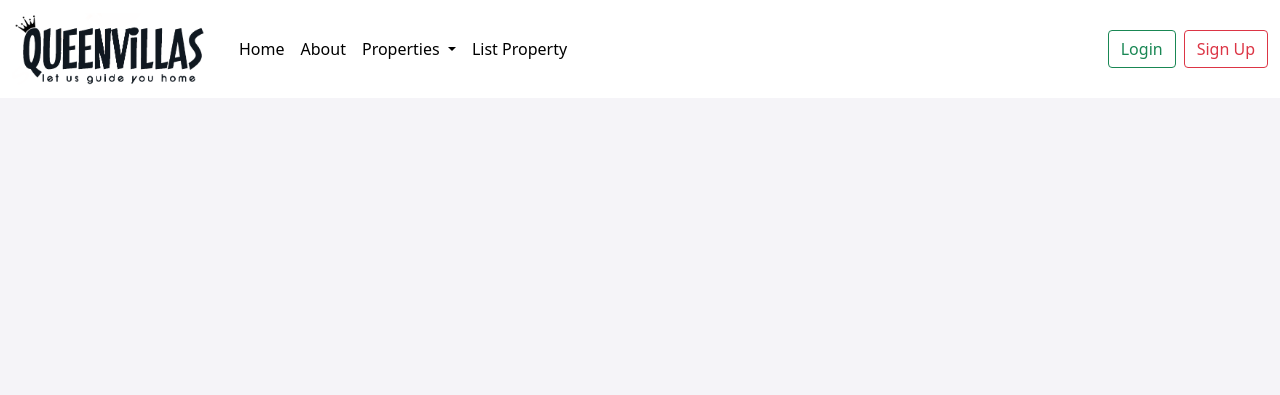
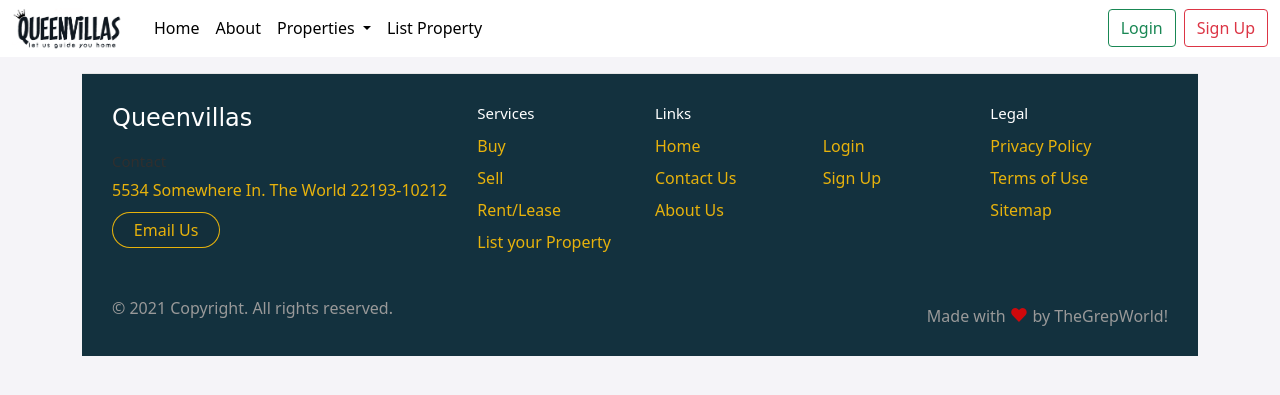
Before and after one commit to TheGrepWorld/queenvillas, a Django app: page /search/ in a window 1280 px wide. Shown: the top 395 px of the page. Run offline with Django 3.2, Linux system fonts and the light colour scheme; data comes from the database, SQL or seed files in the repository; some libraries are stand-ins or nearby versions.

Commit message:
Footer | Filter | Login-signup

```diff
--- /dev/null
+++ b/src/static_my_proj/css/footer.css
@@ -0,0 +1,142 @@
+.footer {
+    /*font-family: 'Pacifico', cursive;*/
+    display: flex;
+    font-family: var(--bs-body-font-family);
+    flex-flow: row wrap;
+    padding: 30px 30px 20px 30px;
+    color: #2f2f2f;
+    background-color: rgba(3, 35, 49, 0.93);
+    border-top: 1px solid #e5e5e5;
+}
+
+.footer > * {
+    flex: 1 100%;
+}
+
+.footer__addr {
+    margin-right: 1.25em;
+    margin-bottom: 2em;
+}
+
+.footer__logo {
+    font-family: 'Pacifico', cursive;
+    font-weight: 400;
+    font-size: 1.5rem;
+    color: white;
+}
+
+.footer__addr h2 {
+    margin-top: 1.3em;
+    font-size: 15px;
+    font-weight: 400;
+}
+
+.nav__title {
+    font-weight: 400;
+    font-size: 15px;
+    color: white;
+}
+
+.footer address {
+    font-style: normal;
+    /*color: #999;*/
+    color: rgba(255, 193, 7, 0.90);
+}
+
+.footer__btn {
+    display: flex;
+    align-items: center;
+    justify-content: center;
+    height: 36px;
+    max-width: max-content;
+    background-color: rgb(33, 33, 33, 0.07);
+    border-radius: 100px;
+    color: rgba(255, 193, 7, 0.90);
+    border: 1px solid rgba(255, 193, 7, 0.90);
+    line-height: 0;
+    margin: 0.6em 0;
+    font-size: 1rem;
+    padding: 0 1.3em;
+}
+
+.footer__btn:hover{
+    color: rgba(3, 35, 49, 0.93);
+    background-color: rgba(255, 193, 7, 0.90);
+}
+
+.footer ul {
+    list-style: none;
+    padding-left: 0;
+}
+
+.footer li {
+    line-height: 2em;
+}
+
+.footer a {
+    text-decoration: none;
+}
+
+.footer__nav {
+    display: flex;
+    flex-flow: row wrap;
+}
+
+.footer__nav > * {
+    flex: 1 50%;
+    margin-right: 1.25em;
+}
+
+.nav__ul a {
+    /*color: #999;*/
+    color: rgba(255, 193, 7, 0.90);
+}
+
+.nav__ul a:hover{
+    color: rgba(255, 193, 7, 0.90);
+}
+
+.nav__ul--extra {
+    column-count: 2;
+    column-gap: 1.25em;
+}
+
+.legal {
+    display: flex;
+    flex-wrap: wrap;
+    color: #999;
+}
+
+.legal__links {
+    display: flex;
+    align-items: center;
+}
+
+.heart {
+    color: rgba(255, 0, 0, 0.80);
+    font-size: large;
+}
+
+@media screen and (min-width: 24.375em) {
+    .legal .legal__links {
+        margin-left: auto;
+    }
+}
+
+@media screen and (min-width: 40.375em) {
+    .footer__nav > * {
+        flex: 1;
+    }
+
+    .nav__item--extra {
+        flex-grow: 2;
+    }
+
+    .footer__addr {
+        flex: 1 0px;
+    }
+
+    .footer__nav {
+        flex: 2 0px;
+    }
+}
--- a/src/static_my_proj/css/navbar.css
+++ b/src/static_my_proj/css/navbar.css
@@ -11,11 +11,10 @@
 .free-tag{
   margin-left: 82px;
   margin-top: 0px;
-  /*transform: rotate(-10deg);*/
 }
 .logo{
-  width: 195px;
-  /*height: 85px;*/
+  width: 110px;
+  padding: 0px;
 }
 
 
--- a/src/templates/base/footer.html
+++ b/src/templates/base/footer.html
@@ -0,0 +1,98 @@
+{% load static %}
+{% block base_head %}
+    <link rel="stylesheet" href="/static/css/footer.css">
+{% endblock %}
+{% block content %}
+
+    <footer class="footer">
+        <div class="footer__addr">
+            <h1 class="footer__logo">Queenvillas</h1>
+
+            <h2>Contact</h2>
+
+            <address>
+                5534 Somewhere In. The World 22193-10212<br>
+
+                <a class="footer__btn" href="mailto:example@gmail.com">Email Us</a>
+            </address>
+        </div>
+
+        <ul class="footer__nav">
+            <li class="nav__item">
+                <h2 class="nav__title">Services</h2>
+
+                <ul class="nav__ul">
+                    <li>
+                        <a href="#">Buy</a>
+                    </li>
+
+                    <li>
+                        <a href="#">Sell</a>
+                    </li>
+
+                    <li>
+                        <a href="#">Rent/Lease</a>
+                    </li>
+
+                    <li>
+                        <a href="#">List your Property</a>
+                    </li>
+                </ul>
+            </li>
+
+            <li class="nav__item nav__item--extra">
+                <h2 class="nav__title">Links</h2>
+
+                <ul class="nav__ul nav__ul--extra">
+                    <li>
+                        <a href="#">Home</a>
+                    </li>
+
+                    <li>
+                        <a href="#">Contact Us</a>
+                    </li>
+
+                    <li>
+                        <a href="#">About Us</a>
+                    </li>
+
+                    <li>
+                        <a href="#">Login</a>
+                    </li>
+
+                    <li>
+                        <a href="#">Sign Up</a>
+                    </li>
+
+                </ul>
+            </li>
+
+            <li class="nav__item">
+                <h2 class="nav__title">Legal</h2>
+
+                <ul class="nav__ul">
+                    <li>
+                        <a href="#">Privacy Policy</a>
+                    </li>
+
+                    <li>
+                        <a href="#">Terms of Use</a>
+                    </li>
+
+                    <li>
+                        <a href="#">Sitemap</a>
+                    </li>
+                </ul>
+            </li>
+        </ul>
+
+        <div class="legal">
+            <p>&copy; 2021 Copyright. All rights reserved.</p>
+
+            <div class="legal__links">
+                <span>Made with <span class="heart">♥</span> by TheGrepWorld!</span>
+            </div>
+        </div>
+    </footer>
+
+{% endblock %}
--- a/src/templates/base/navbar.html
+++ b/src/templates/base/navbar.html
@@ -7,48 +7,61 @@
     <link rel="stylesheet" href="/static/css/home_page.css?{% now 'U' %}">
 {% endblock %}
 
+{% block content %}
+
     <nav class="navbar navbar-expand-lg navbar-light bg-white">
         <div class="container-fluid">
             {#     <a href="{{home_url}}" ><img src="https://codescandy.com/geeks-bootstrap-5/assets/images/brand/logo/logo.svg" alt="" class="navbar-brand logo">#}
-        <a href="{{home_url}}" ><img src="/static/img/queenvillas.png" alt="" class="navbar-brand logo">
+            <a href="{{ home_url }}"><img src="/static/img/queenvillas.png" alt="" class="navbar-brand logo">
             </a>
             <div class="navbar-header">
                 {% if user.is_authenticated %}
                     <a href="/logout" class="btn btn-outline-success d-lg-none">LOGOUT</a>
                 {% else %}
-        <button type="button" class="btn btn-outline-success me-1 d-lg-none lb" data-bs-toggle="modal" data-bs-target="#loginModal">Login</button>
-        <button type="button" class="btn btn-outline-danger d-lg-none sb" data-bs-toggle="modal" data-bs-target="#signupModal">Sign Up</button>
+                    <button type="button" class="btn btn-outline-success me-1 d-lg-none lb" data-bs-toggle="modal"
+                            data-bs-target="#loginModal">Login
+                    </button>
+                    <button type="button" class="btn btn-outline-danger d-lg-none sb" data-bs-toggle="modal"
+                            data-bs-target="#signupModal">Sign Up
+                    </button>
                 {% endif %}
 
-      <button class="navbar-toggler" type="button" data-bs-toggle="collapse" data-bs-target="#navbarNav" aria-controls="navbarNav" aria-expanded="false" aria-label="Toggle navigation">
+                <button class="navbar-toggler" type="button" data-bs-toggle="collapse" data-bs-target="#navbarNav"
+                        aria-controls="navbarNav" aria-expanded="false" aria-label="Toggle navigation">
                     <span class="navbar-toggler-icon tgl-icon"></span>
                 </button>
             </div>
             <div class="collapse navbar-collapse" id="navbarNav">
                 <ul class="navbar-nav ms-2">
                     <li class="nav-item">
-            <a class="nav-link active" aria-current="page" href="{{home_url}}">Home</a>
+                        <a class="nav-link active" aria-current="page" href="{{ home_url }}">Home</a>
                     </li>
                     <li class="nav-item">
                         <a class="nav-link" href="#">About</a>
                     </li>
                     <li class="nav-item dropdown">
-            <a class="nav-link dropdown-toggle" href="#" id="navbarDropdown" role="button" data-bs-toggle="dropdown" aria-expanded="false">
+                        <a class="nav-link dropdown-toggle" href="#" id="navbarDropdown" role="button"
+                           data-bs-toggle="dropdown" aria-expanded="false">
                             Properties
                         </a>
                         <ul class="dropdown-menu" aria-labelledby="navbarDropdown">
-              <li><a class="dropdown-item" href="{{residential_listing}}">Buy</a></li>
+                            <li><a class="dropdown-item" href="{{ residential_listing }}">Buy</a></li>
                             <li><a class="dropdown-item" href="{{ add_residential_property }}">Sell</a></li>
-              <li><hr class="dropdown-divider"></li>
+                            <li>
+                                <hr class="dropdown-divider">
+                            </li>
                             <li><a class="dropdown-item" href="{{ residential_listing }}">Rent / Lease property</a></li>
                         </ul>
                     </li>
                     <li class="nav-item">
-            <a class="nav-link" data-bs-toggle="modal" data-bs-target="#staticBackdrop">List Property</a>
+                        <a class="nav-link" href="{{ add_residential_property }}">List Property</a>
                     </li>
                 </ul>
-          {% include 'base/popup.html' %}
 
+                {#        <form class="m-2">#}
+                {#          <span class="ms-2 position-absolute mt-3 "><i class="fa fa-search" style="color: rgba(27, 27, 27, 0.616);"></i></span>#}
+                {#          <input type="text" class="form-control fi" placeholder="search listings">#}
+                {#        </form>  #}
             </div>
 
 
@@ -57,8 +70,9 @@
                     <div class="d-flex">
                         <img src="http://aras.kntu.ac.ir/wp-content/uploads/2019/05/hoodie-.png" width="40">
                         <div class="dropdown btn-colapse">
-      <a class="nav-link dropdown-toggle" href="#" id="navbarDropdown" role="button" data-bs-toggle="dropdown" aria-expanded="false">
-        <span> <b>{{request.user}}</b></span>
+                            <a class="nav-link dropdown-toggle" href="#" id="navbarDropdown" role="button"
+                               data-bs-toggle="dropdown" aria-expanded="false">
+                                <span> <b>{{ request.user }}</b></span>
                             </a>
                             <ul class="dropdown-menu" aria-labelledby="navbarDropdown">
                                 <li><a class="dropdown-item" href="#">Edit profile</a></li>
@@ -68,40 +82,58 @@
                     </div>
                 </div>
             {% else %}
-    <button type="button" class="btn btn-outline-success me-2 btn-colapse ipad-portrait" data-bs-toggle="modal" data-bs-target="#loginModal">Login</button>
-    <button type="button" class="btn btn-outline-danger btn-colapse ipad-portrait" data-bs-toggle="modal" data-bs-target="#signupModal">Sign Up</button>
+                <button type="button" class="btn btn-outline-success me-2 btn-colapse ipad-portrait"
+                        data-bs-toggle="modal"
+                        data-bs-target="#loginModal">Login
+                </button>
+                <button type="button" class="btn btn-outline-danger btn-colapse ipad-portrait" data-bs-toggle="modal"
+                        data-bs-target="#signupModal">Sign Up
+                </button>
             {% endif %}
 
 
+            <!--######  Login Modal  ##### -->
 
-        <!-- Modal -->
-<div class="modal fade" id="loginModal" data-bs-backdrop="static" data-bs-keyboard="false" tabindex="-1" aria-labelledby="loginModalLabel" aria-hidden="true">
-  <div class="modal-dialog">
+            <div class="modal fade login" id="loginModal">
+                <div class="modal-dialog login animated">
                     <div class="modal-content">
                         <div class="modal-header">
-        <h5 class="modal-title" id="loginModalLabel">Modal title</h5>
-        <button type="button" class="btn-close" data-bs-dismiss="modal" aria-label="Close"></button>
+
+                            <h4 class="modal-title">Login with</h4>
+                            <button type="button" id="login-close" class="btn-close" data-bs-dismiss="modal"
+                                    aria-hidden="true"></button>
                         </div>
                         <div class="modal-body">
-        <form action="/login"  method="post">
+                            <div class="box">
+                                <div class="content">
+                                    <div class="error"></div>
+                                    <div class="form loginBox">
+                                        <form action="/login" method="post" accept-charset="UTF-8">
                                             {% csrf_token %}
-  <div class="mb-3">
-    <label for="loginusername" class="form-label">Email address</label>
-    <input type="text" class="form-control" id="loginusername" name="loginusername" aria-describedby="emailHelp">
-    <div id="emailHelp" class="form-text">We'll never share your email with anyone else.</div>
-  </div>
-  <div class="mb-3">
-    <label for="loginpassword" class="form-label">Password</label>
-    <input type="password" class="form-control" id="loginpassword" name="loginpassword">
-  </div>
-
-  <button type="submit" class="btn btn-primary">Log in</button>
+                                            <input id="loginusername" name="loginusername" aria-describedby="emailHelp"
+                                                   class="form-control"
+                                                   type="text" placeholder="Username">
+                                            <input id="loginpassword" name="loginpassword" class="form-control"
+                                                   type="password"
+                                                   placeholder="Password">
+                                            <input class="btn btn-default btn-login" type="submit" value="Login">
                                         </form>
-      </div>
-
                                     </div>
                                 </div>
                             </div>
+                        </div>
+                        <div class="modal-footer">
+                            <div class="forgot login-footer">
+              <span>Looking to
+                <a href="#" onclick="closeLogin()" data-bs-toggle="modal" data-bs-target="#signupModal">create an account</a>
+                ?</span>
+                            </div>
+                        </div>
+                    </div>
+                </div>
+            </div>
+
+
             <!-- signup button -->
             <!-- Button trigger modal -->
             {#<button type="button" class="btn btn-primary" data-bs-toggle="modal" data-bs-target="#signupModal">#}
@@ -109,7 +141,8 @@
             {#</button>#}
 
             <!-- Modal -->
-<div class="modal fade" id="signupModal" data-bs-backdrop="static" data-bs-keyboard="false" tabindex="-1" aria-labelledby="signupModalLabel" aria-hidden="true">
+            <div class="modal fade signup" id="signupModal" data-bs-backdrop="static" data-bs-keyboard="false" tabindex="-1"
+                 aria-labelledby="signupModalLabel" aria-hidden="true">
                 <div class="modal-dialog">
                     <div class="modal-content">
                         <div class="modal-header">
@@ -138,7 +171,7 @@
                                 </div>
                                 <div class="col-12">
                                     <label for="phoneno" class="form-label">Contact Number</label>
-    <input type="text" class="form-control"  name="phoneno" id="phoneno" required>
+                                    <input type="text" class="form-control" name="phoneno" id="phoneno" required>
                                 </div>
 
                                 <div class="col-12">
@@ -153,7 +186,7 @@
 
                                 <div class="col-12">
                                     {% csrf_token %}
-    <button type="submit" class="btn btn-primary">Sign in</button>
+                                    <button type="submit" class="btn btn-primary signin-btn">Sign in</button>
                                 </div>
                             </form>
 
@@ -168,3 +201,15 @@
 
         </div>
     </nav>
+
+{% endblock %}
+
+{% block javascript %}
+    <script>
+
+        function closeLogin() {
+            document.getElementById("login-close").click();
+        }
+
+    </script>
+{% endblock %}
```
Also changed, not shown: other parts of src/static_my_proj/css/navbar.css (+213 -0 lines), src/residential/templates/residentials/list.html (+8 -7 lines), src/residential/templates/residentials/residenital-filter.html (+22 -8 lines), src/static_my_proj/css/residenital-filter.css (added, +66 -0 lines). Lines whose indentation alone changed are shown as unchanged.
